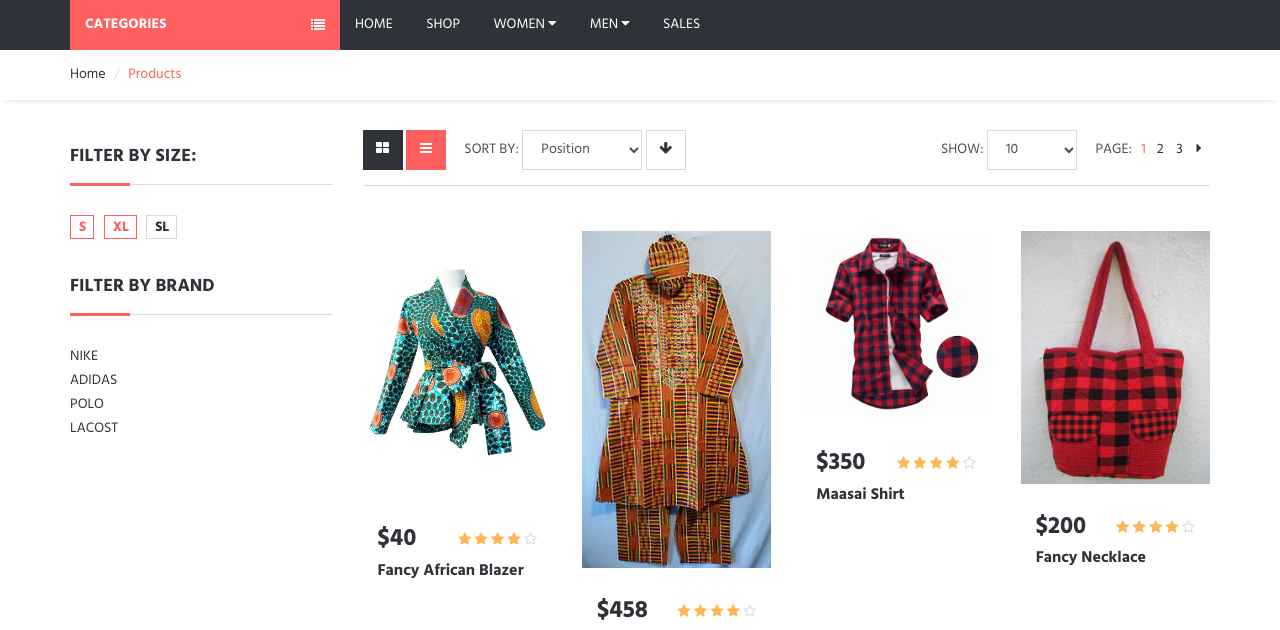
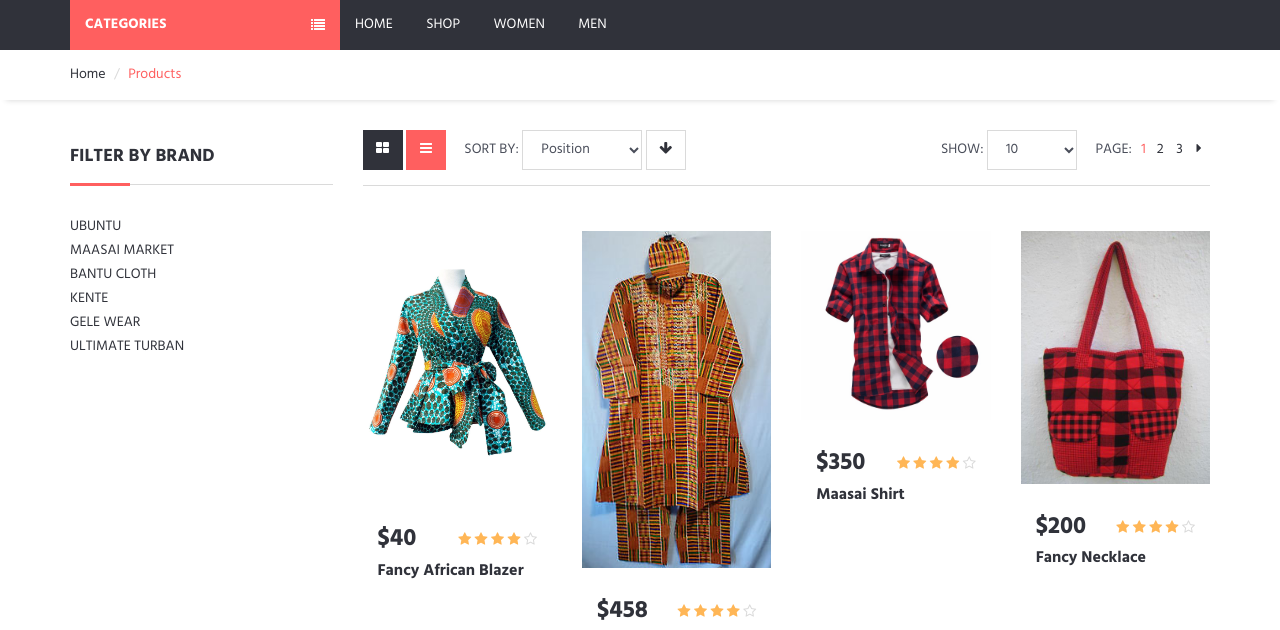
Before and after one commit to wuyeh-jobe/afrykmart, a Flask app: page /products in a window 1280 px wide; the page is wider, and only the part inside the window is pictured. Shown: the part 131-761 px from the top of that part. Run offline with Flask 2, Linux system fonts and the light colour scheme; data comes from the database, SQL or seed files in the repository; some libraries are stand-ins or nearby versions.

Commit message:
filter by brand

```diff
--- a/app.py
+++ b/app.py
@@ -48,6 +48,8 @@ def index():
 
     allProducts = getProducts("SELECT * FROM products INNER JOIN categories ON products.product_cat = categories.cat_id INNER JOIN brands ON products.product_cat = brands.brand_id")
     return render_template("index.html",fp = featuredProducts1, fp2 = featuredProducts2, lp = latestProducts,  ap = allProducts, pp = pickedProducts)
+
+
 
 
 
@@ -401,6 +403,13 @@ def viewproducts(id):
     pickedProducts = getProducts("SELECT * FROM products INNER JOIN categories ON products.product_cat = categories.cat_id INNER JOIN brands ON products.product_cat = brands.brand_id ORDER BY RAND() limit 4")
     return render_template("products.html",ap=products, pp = pickedProducts)
 
+#filter by brand
+@app.route('/viewproductss/<string:i>')
+def viewproductss(i):
+    session['index'] = False
+    productss = getProducts("SELECT * FROM products INNER JOIN categories ON products.product_cat = categories.cat_id INNER JOIN brands ON products.product_cat = brands.brand_id where brand_id = "+i)
+    pickedProducts = getProducts("SELECT * FROM products INNER JOIN categories ON products.product_cat = categories.cat_id INNER JOIN brands ON products.product_cat = brands.brand_id ORDER BY RAND() limit 4")
+    return render_template("products.html",ap=productss, pp = pickedProducts)
 
 def ipAddress():
     ip_add = ""
--- a/templates/includes/_layout.html
+++ b/templates/includes/_layout.html
@@ -198,7 +198,6 @@
                 {% endif %}
 					<span class="category-header">Categories <i class="fa fa-list"></i></span>
 					<ul class="category-list">
-<<<<<<< HEAD
 
 						<li><a href="/viewproducts/1">Afryk Toiletry</a></li>
 						<li><a href="/viewproducts/2">Afryk Print Clothes</a></li>
@@ -220,67 +219,8 @@
 					<ul class="menu-list">
 						<li><a href="/">Home</a></li>
 						<li><a href="/products">Shop</a></li>
-						<li class="dropdown mega-dropdown"><a class="dropdown-toggle" data-toggle="dropdown" aria-expanded="true">Women <i class="fa fa-caret-down"></i></a>
-							<div class="custom-menu">
-								<div class="row">
-									<div class="col-md-4">
-										<ul class="list-links">
-											<li>
-												<h3 class="list-links-title">Categories</h3></li>
-											<li><a href="#">Women’s Clothing</a></li>
-											<li><a href="#">Women’s Footwear</a></li>
-											<li><a href="#">Women’s Jewelleries</a></li>
-                                            <li><a href="#">Women’s Toiletries</a></li>
-										</ul>
-										<hr class="hidden-md hidden-lg">
-									</div>
-
-								</div>
-								<div class="row hidden-sm hidden-xs">
-									<div class="col-md-12">
-										<hr>
-										<a class="banner banner-1" href="#">
-											<img src="{{ url_for('static', filename= 'img/banner05.jpg') }}" alt="">
-											<div class="banner-caption text-center">
-												<h2 class="white-color">NEW COLLECTION</h2>
-												<h3 class="white-color font-weak">HOT DEAL</h3>
-											</div>
-										</a>
-									</div>
-								</div>
-							</div>
-						</li>
-					   <li class="dropdown mega-dropdown"><a class="dropdown-toggle" data-toggle="dropdown" aria-expanded="true">Men <i class="fa fa-caret-down"></i></a>
-							<div class="custom-menu">
-								<div class="row">
-									<div class="col-md-4">
-										<ul class="list-links">
-											<li>
-												<h3 class="list-links-title">Categories</h3></li>
-											<li><a href="#">Men’s Clothing</a></li>
-											<li><a href="#">Men’s Footwear</a></li>
-											<li><a href="#">Men’s Jewelleries</a></li>
-                                            <li><a href="#">Men’s Toiletries</a></li>
-										</ul>
-										<hr class="hidden-md hidden-lg">
-									</div>
-
-								</div>
-								<div class="row hidden-sm hidden-xs">
-									<div class="col-md-12">
-										<hr>
-										<a class="banner banner-1" href="#">
-											<img src="{{ url_for('static', filename= 'img/banner05.jpg') }}" alt="">
-											<div class="banner-caption text-center">
-												<h2 class="white-color">NEW COLLECTION</h2>
-												<h3 class="white-color font-weak">HOT DEAL</h3>
-											</div>
-										</a>
-									</div>
-								</div>
-							</div>
-						</li>
-						<li><a href="#">Sales</a></li>
+						<li ><a href="/viewproducts/6">Women </a></li>
+					    <li><a href="/viewproducts/5">Men </a></li>
 					</ul>
 				</div>
 				<!-- menu nav -->
--- a/templates/products.html
+++ b/templates/products.html
@@ -20,7 +20,7 @@
 		<div class="row">
 			<!-- ASIDE -->
 			<div id="aside" class="col-md-3">
-				<div class="aside">
+				<!-- <div class="aside">
 					<h3 class="aside-title">Filter By Size:</h3>
 					<ul class="size-option">
 						<li class="active">
@@ -33,7 +33,7 @@
 							<a href="#">SL</a>
 						</li>
 					</ul>
-				</div>
+				</div> -->
 				<!-- /aside widget -->
 
 				<!-- aside widget -->
@@ -41,16 +41,22 @@
 					<h3 class="aside-title">Filter by Brand</h3>
 					<ul class="list-links">
 						<li>
-							<a href="#">Nike</a>
+							<a href="/viewproductss/1">Ubuntu</a>
 						</li>
 						<li>
-							<a href="#">Adidas</a>
+							<a href="/viewproductss/2">Maasai Market</a>
 						</li>
 						<li>
-							<a href="#">Polo</a>
+							<a href="/viewproductss/3">Bantu Cloth</a>
 						</li>
 						<li>
-							<a href="#">Lacost</a>
+							<a href="/viewproductss/4">Kente</a>
+						</li>
+						<li>
+							<a href="/viewproductss/5">Gele Wear</a>
+						</li>
+						<li>
+							<a href="/viewproductss/6">Ultimate Turban</a>
 						</li>
 					</ul>
 				</div>
```
